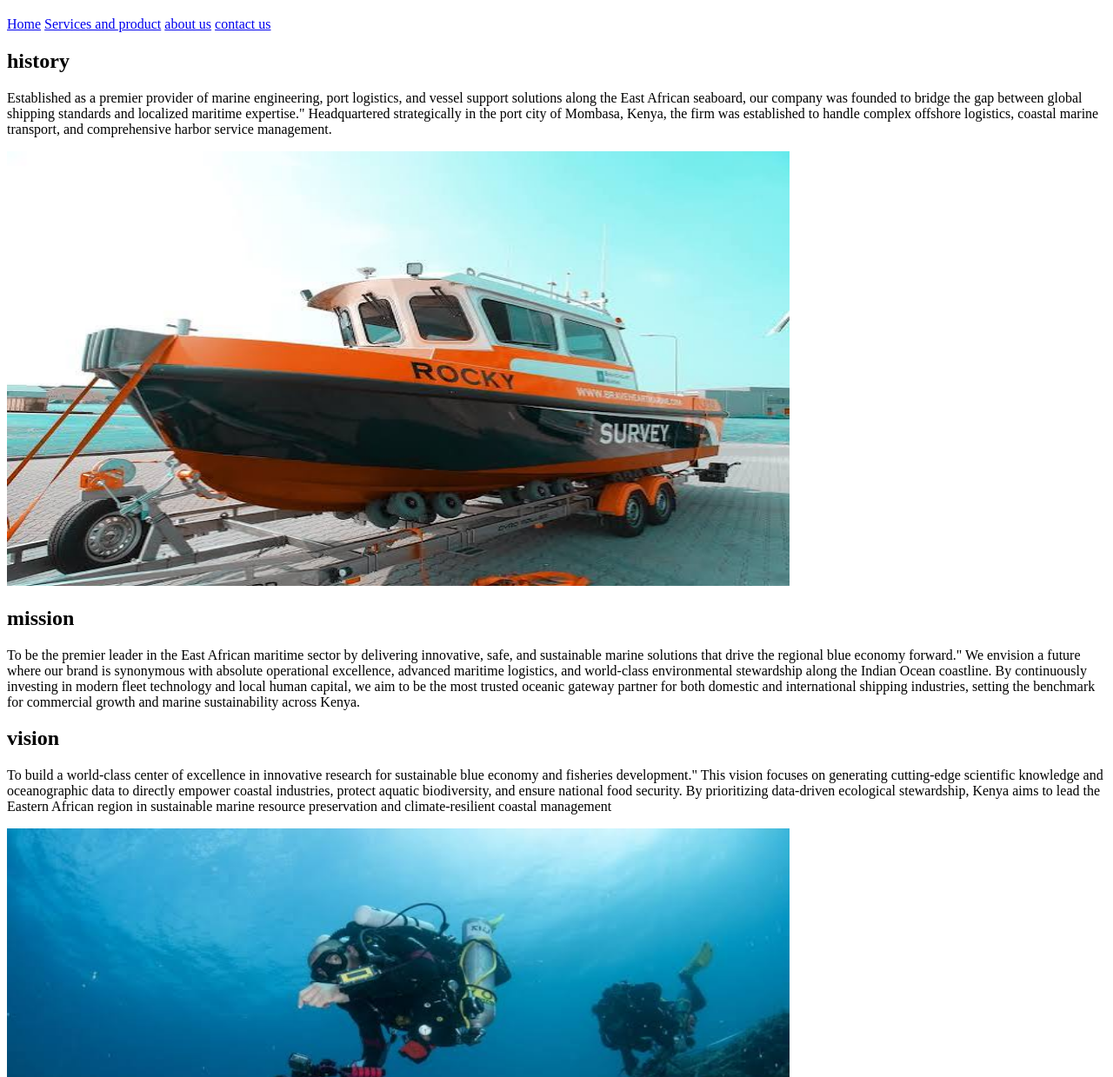
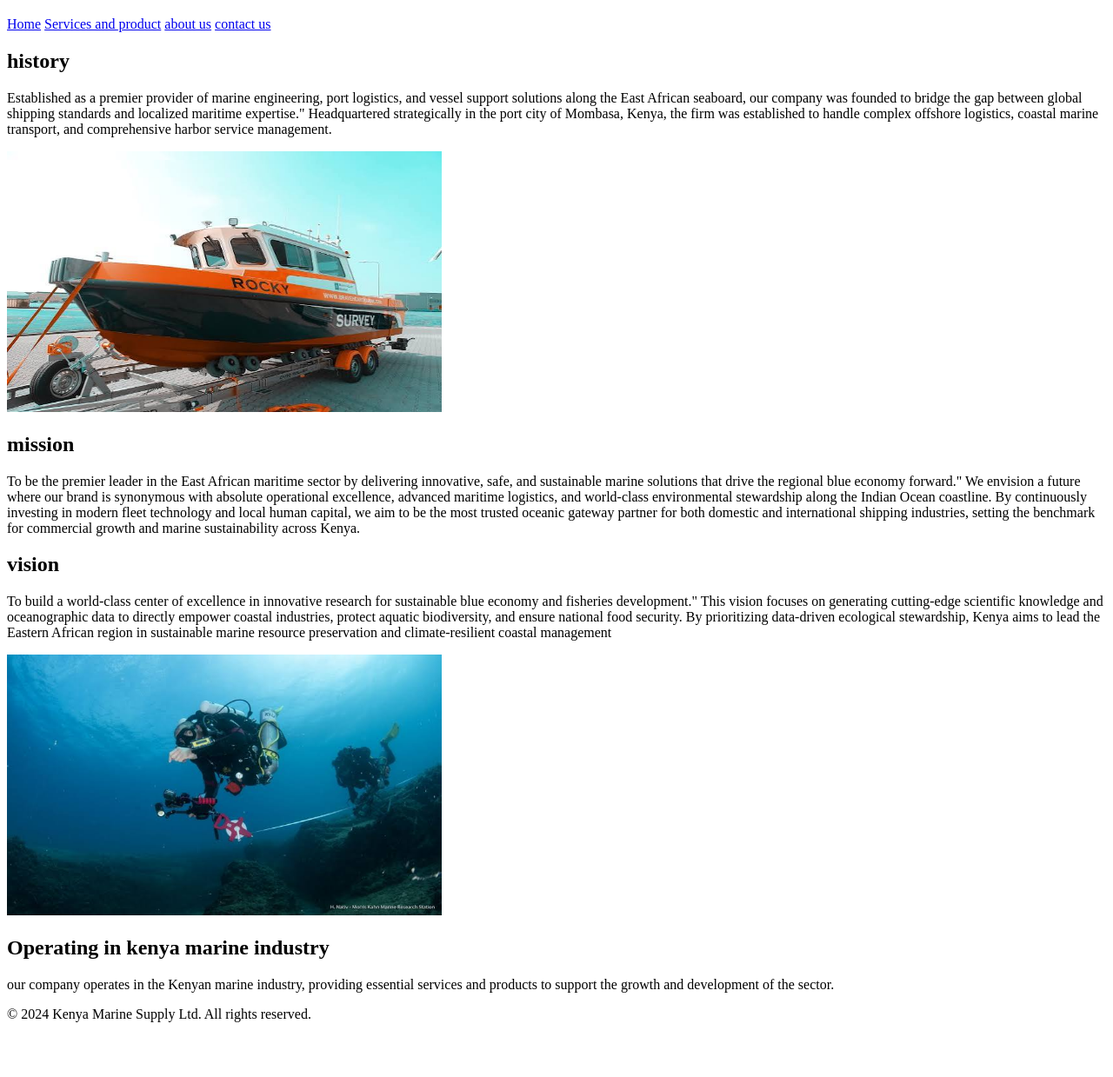
Before and after one commit to phoebemutel927-netizen/marine-service, a plain HTML site: page about-us.html in a window 1280 px wide. Shown: the part 61-1300 px from the top of the page at 87% size. After the commit the page ends 1253 px from the top, so only its background shows below. Drawn offline with Linux system fonts and the light colour scheme.

Commit message:
Update about-us.html

```diff
--- a/about-us.html
+++ b/about-us.html
@@ -16,13 +16,13 @@
 
     <h2>history</h2>
     <p>Established as a premier provider of marine engineering, port logistics, and vessel support solutions along the East African seaboard, our company was founded to bridge the gap between global shipping standards and localized maritime expertise." Headquartered strategically in the port city of Mombasa, Kenya, the firm was established to handle complex offshore logistics, coastal marine transport, and comprehensive harbor service management.</p>
-    <img src="./marine_boat.jpg" alt="image of marine products" width="900" height="500">
+    <img src="./marine_boat.jpg" alt="image of marine products" width="500" height="300">
     <h2>mission</h2>
     <p>To be the premier leader in the East African maritime sector by delivering innovative, safe, and sustainable marine solutions that drive the regional blue economy forward." We envision a future where our brand is synonymous with absolute operational excellence, advanced maritime logistics, and world-class environmental stewardship along the Indian Ocean coastline. By continuously investing in modern fleet technology and local human capital, we aim to be the most trusted oceanic gateway partner for both domestic and international shipping industries, setting the benchmark for commercial growth and marine sustainability across Kenya.</p>
     <h2>vision</h2>
     <p>To build a world-class center of excellence in innovative research for sustainable blue economy and fisheries development." This vision focuses on generating cutting-edge scientific knowledge and oceanographic data to directly empower coastal industries, protect aquatic biodiversity, and ensure national food security. By prioritizing data-driven ecological stewardship, Kenya aims to lead the Eastern African region in sustainable marine resource preservation and climate-resilient coastal management</p>
 
-    <img src="./marine_diver.jpg" alt="image" height="500" width="900">
+    <img src="./marine_diver.jpg" alt="image" width="500" height="300">
 
     <h2>Operating in kenya marine industry</h2>
     <p>our company operates in the Kenyan marine industry, providing essential services and products to support the growth and development of the sector.</p>
```
